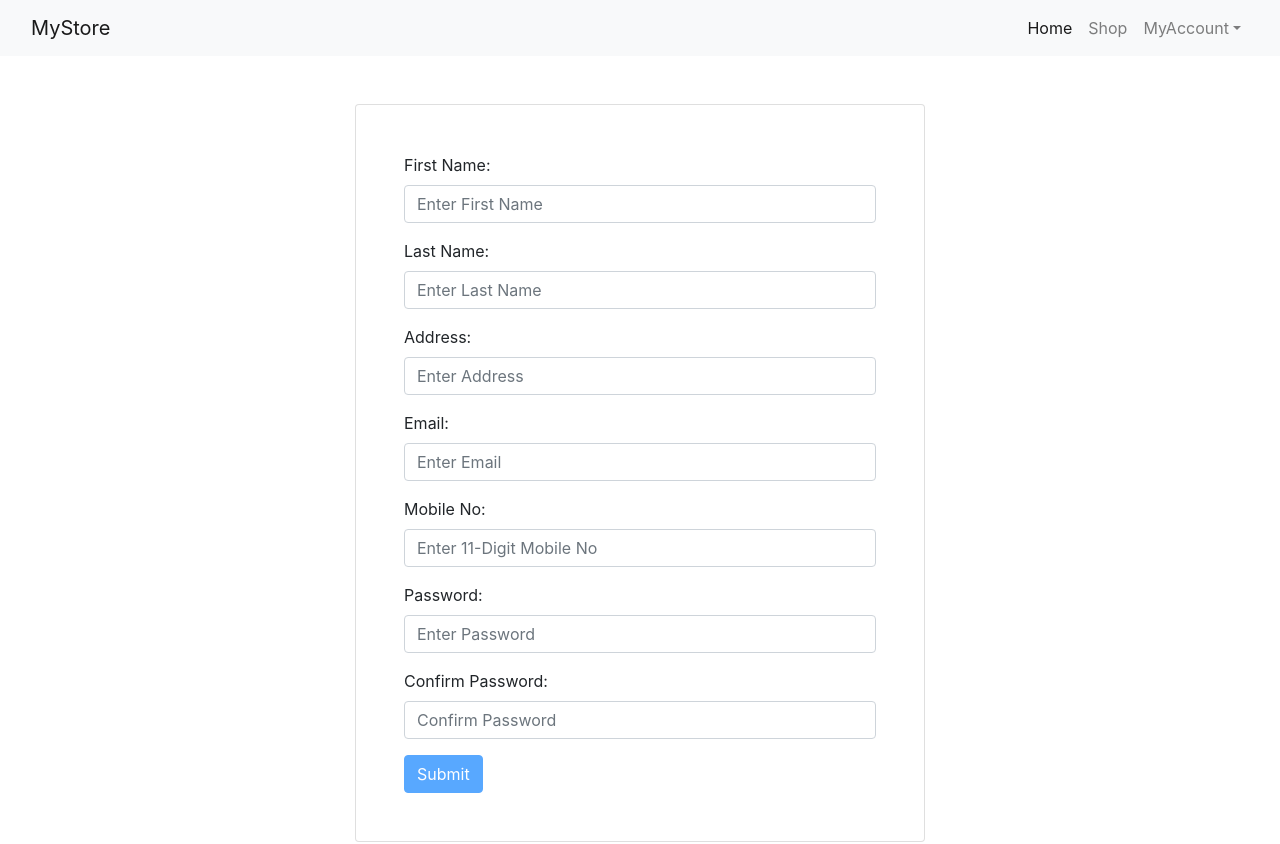
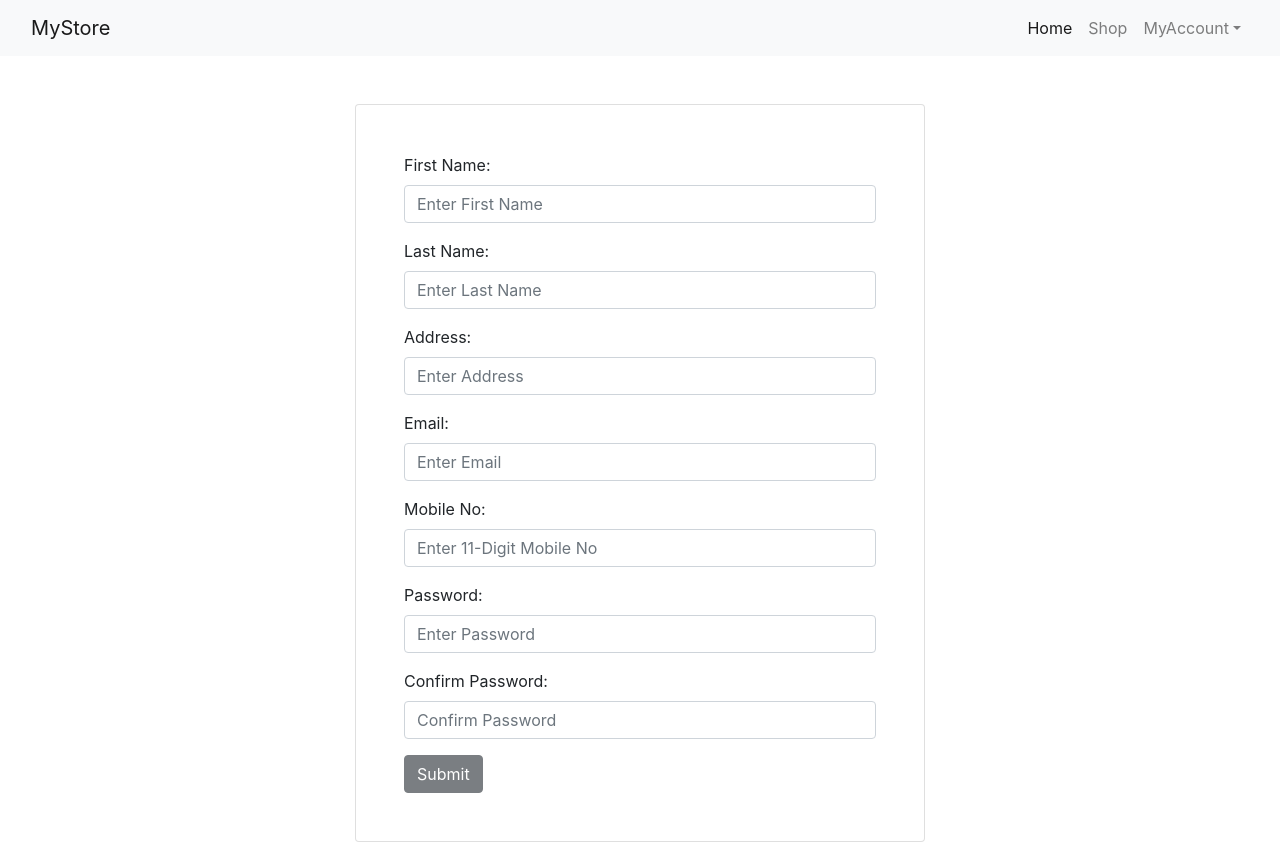
Before and after one commit to thetripleacoder/MyStore, a React (Create React App) app: page /register in a window 1280 px wide. Shown: the top 844 px of the page. Built offline with nearby package versions, Linux system fonts and the light colour scheme.

Commit message:
Added focus effects to register and login forms

```diff
--- a/src/App.css
+++ b/src/App.css
@@ -162,6 +162,9 @@
 }
 
 /* login */
+.login-card {
+  transition: transform 0.25s, box-shadow 0.25s;
+}
 
 .login-card:focus-within {
   box-shadow: 0px 10px 20px 10px rgba(0, 0, 0, 0.452);
@@ -199,6 +202,10 @@
 
 /* register */
 
+.register-card {
+  transition: transform 0.25s, box-shadow 0.25s;
+}
+
 .register-card:focus-within {
   box-shadow: 0px 10px 20px 10px rgba(0, 0, 0, 0.452);
   transform: scale(1.025);
--- a/src/pages/login.js
+++ b/src/pages/login.js
@@ -125,12 +125,12 @@ export default function Login() {
             </Form.Group>
 
             {isActive ? (
-              <Button variant='primary' type='submit'>
+              <Button variant='dark' type='submit'>
                 {' '}
                 Submit
               </Button>
             ) : (
-              <Button variant='primary' disabled>
+              <Button variant='dark' disabled>
                 {' '}
                 Submit
               </Button>
--- a/src/pages/register.js
+++ b/src/pages/register.js
@@ -185,12 +185,12 @@ export default function Register() {
               />
             </Form.Group>
             {isActive ? (
-              <Button variant='primary' type='submit'>
+              <Button variant='dark' type='submit'>
                 {' '}
                 Submit
               </Button>
             ) : (
-              <Button variant='primary' disabled>
+              <Button variant='dark' disabled>
                 {' '}
                 Submit
               </Button>
```
